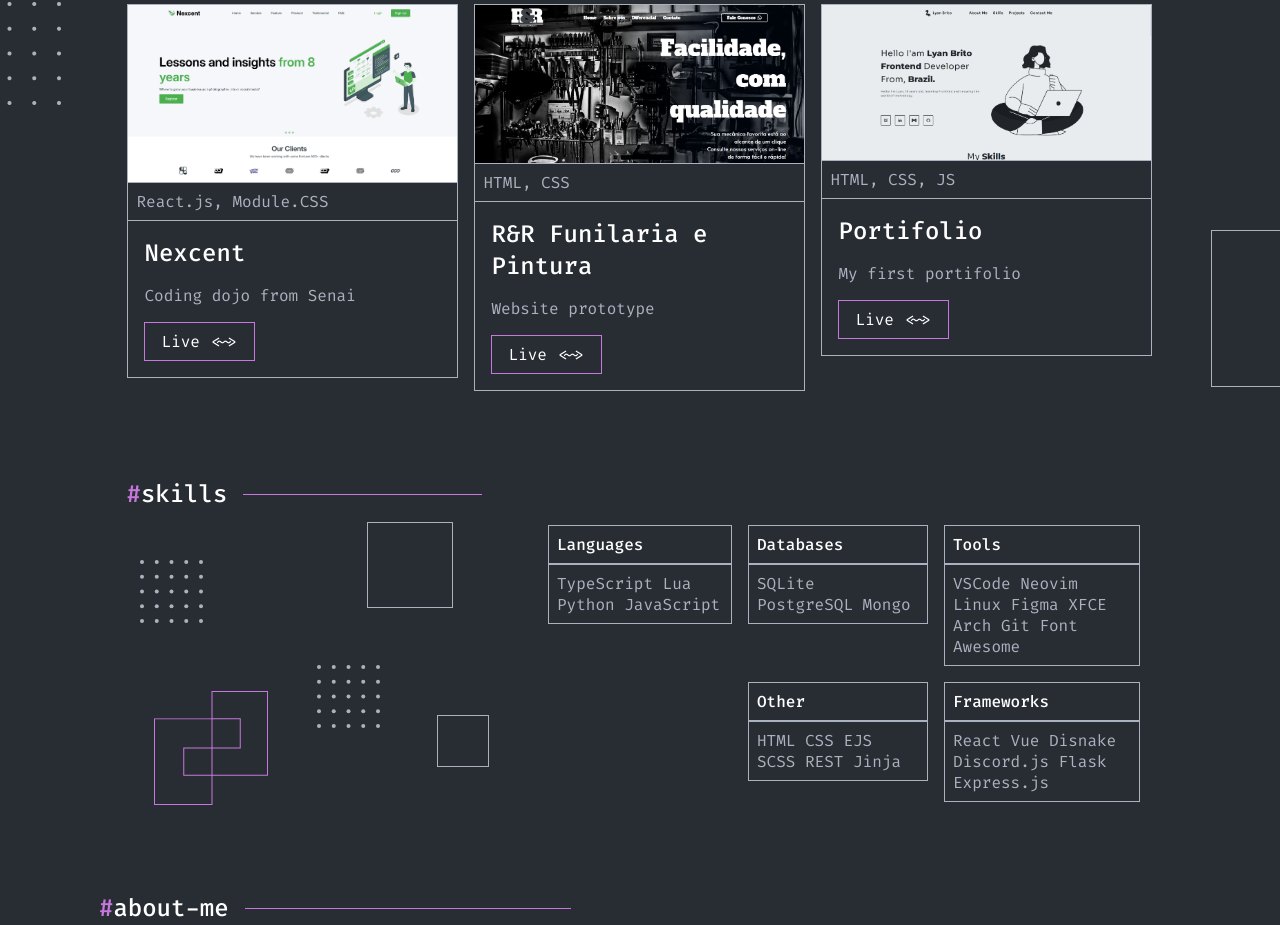
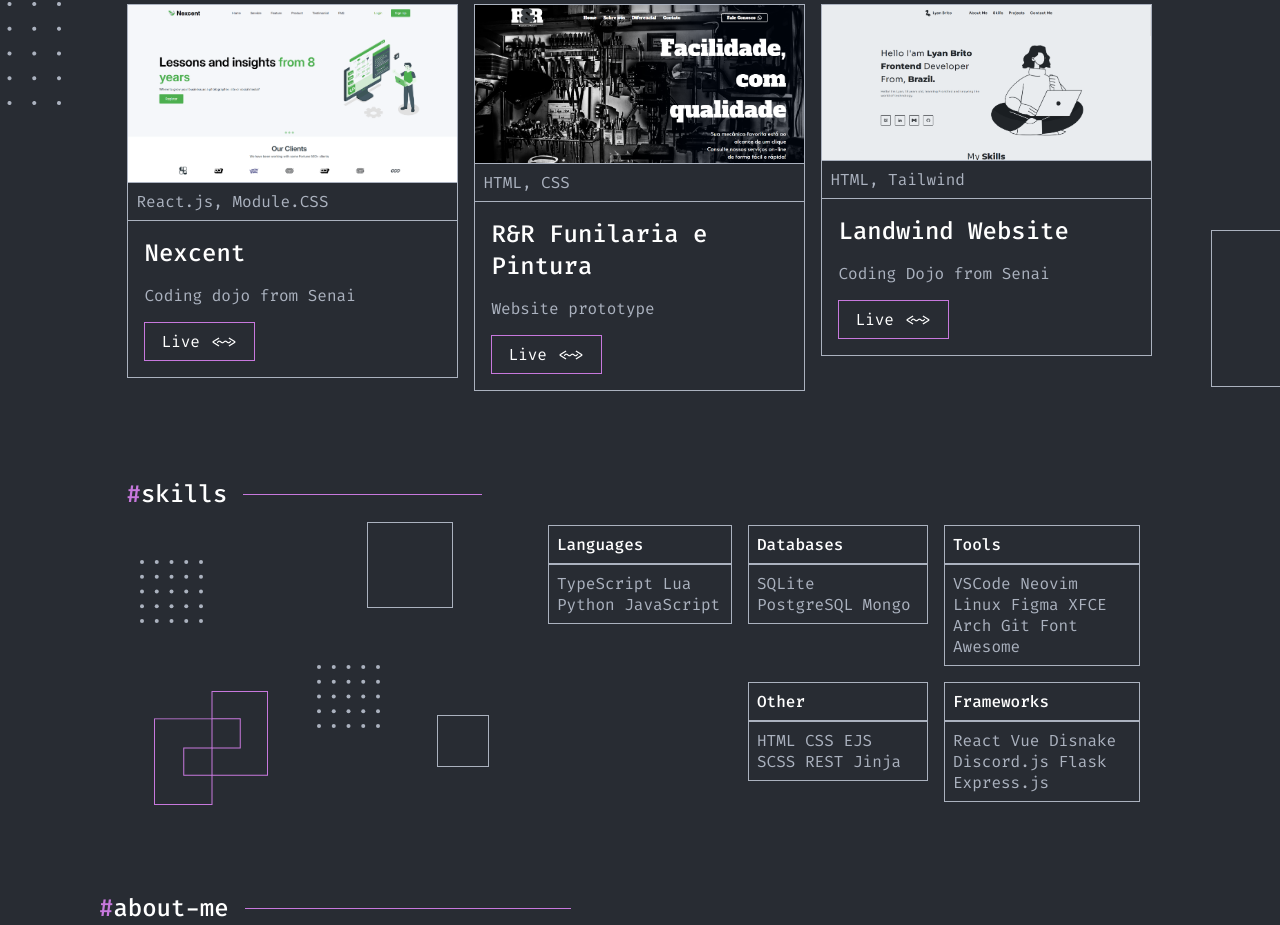
Before and after one commit to LyanBrito/portifolio.REACT, a React (Create React App) app: page / in a window 1280 px wide. Shown: the part 930-1855 px from the top of the page. Built offline with nearby package versions, Linux system fonts and the light colour scheme; grey boxes are pictures that could not be loaded.

Commit message:
feat: changed project3 status

```diff
--- a/src/components/pages/projects/index.jsx
+++ b/src/components/pages/projects/index.jsx
@@ -37,13 +37,13 @@ export default function Projects() {
           projectHref={"https://rr-funilaria.vercel.app/"}
         />
         <Project
-          projectTitle="Portifolio"
-          projectDescription="My first portifolio"
-          projectLenguages="HTML, CSS, JS"
+          projectTitle="Landwind Website"
+          projectDescription="Coding Dojo from Senai"
+          projectLenguages="HTML, Tailwind"
           projectImg={Project3}
-          projectAlt={"Portifolio preview"}
+          projectAlt={"Code Dojo preview"}
           projectButton={"Live <~>"}
-          projectHref={"https://portifolio-coral-five.vercel.app/"}
+          projectHref={"https://code-dojo-landwind-lac.vercel.app/"}
         />
       </div>
     </section>
```
